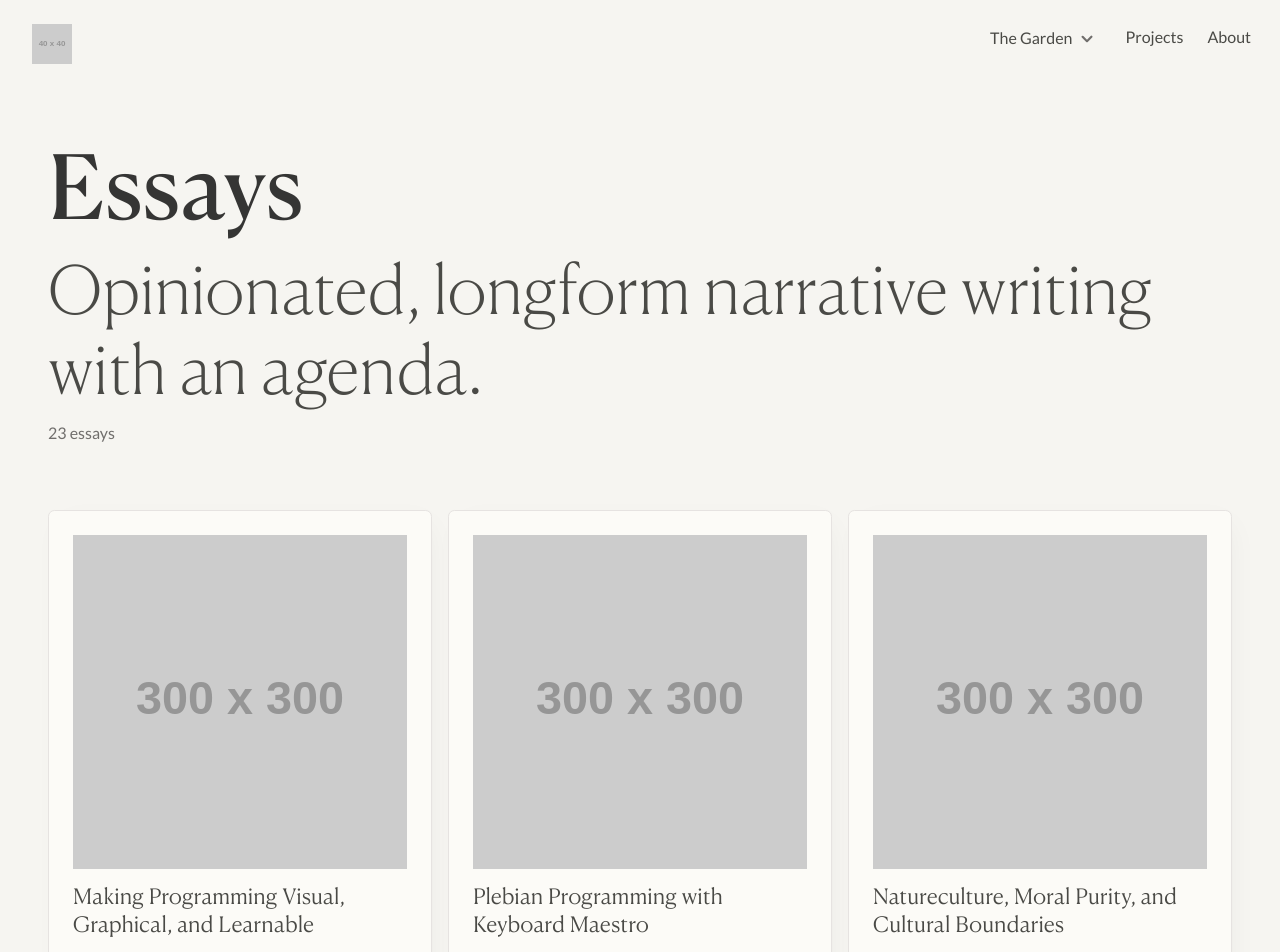
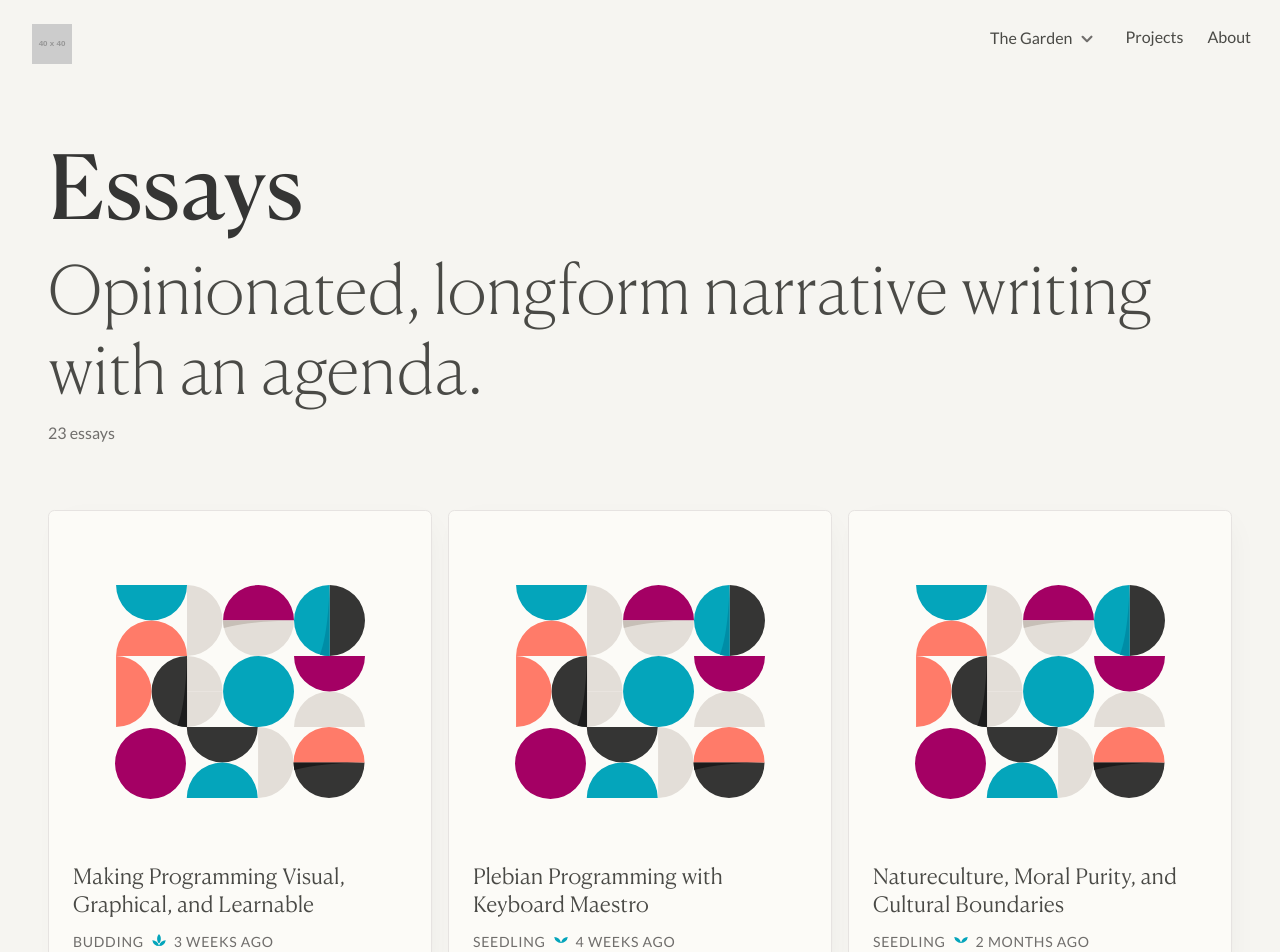
Before and after one commit to MaggieAppleton/maggieappleton.com-V2, a Next.js app: page /essays in a window 1280 px wide. Shown: the top 952 px of the page. Built offline with nearby package versions, Linux system fonts and the light colour scheme.

Commit message:
pattern a placeholder image

```diff
--- a/components/Footer.js
+++ b/components/Footer.js
@@ -9,13 +9,13 @@ export default function Footer() {
             <FooterContent>
                 <SmallCaps>Stuff, yeah?</SmallCaps>
                 <p>Want to stay up to date?</p>
-                {/* <p>RSS Feed</p>
+                <p>RSS Feed</p>
                 <p>Changelog</p>
                 <p>Now</p>
                 <p>Start Here</p>
                 <p>Social links</p>
                 <p>Library</p>
-                <p>Newsletter signup</p> */}
+                <p>Newsletter signup</p>
             </FooterContent>
         </StyledFooter>
     );
--- a/components/cards/EssayCard.js
+++ b/components/cards/EssayCard.js
@@ -4,6 +4,7 @@ import styled from "styled-components";
 import GrowthIcon from "../icons/GrowthIcon";
 import { motion } from "framer-motion";
 import { RelativeDate } from "../templates/Dates";
+import PatternA from "../visuals/PatternA";
 
 export default function EssayCard({
     slug,
@@ -27,9 +28,10 @@ export default function EssayCard({
                             layout="responsive"
                         />
                     ) : (
-                        <img
-                            src="https://via.placeholder.com/300x300"
-                            alt={title}
+                        <PatternA
+                            width="250"
+                            height="250"
+                            style={{ margin: "2rem auto" }}
                         />
                     )}
                     <h3>{title}</h3>
--- a/components/templates/Dates.js
+++ b/components/templates/Dates.js
@@ -6,7 +6,7 @@ export default function Dates({ startDate, updated }) {
 
     if (relativeStart === relativeUpdated || relativeUpdated > 18) {
         return (
-            <StyledDates className="metadata">
+            <StyledDates>
                 <span>
                     Planted <RelativeDate postDate={updated} />
                 </span>
@@ -14,7 +14,7 @@ export default function Dates({ startDate, updated }) {
         );
     } else {
         return (
-            <StyledDates className="metadata">
+            <StyledDates>
                 {startDate && (
                     <span>
                         Planted <RelativeDate postDate={startDate} />
@@ -35,6 +35,14 @@ const StyledDates = styled.div`
     display: flex;
     flex-direction: column;
     text-align: right;
+    span {
+        display: inline-block;
+        font-family: var(--font-sans);
+        font-size: var(--font-size-sm);
+        color: var(--color-gray-600);
+        letter-spacing: 0.01em;
+        font-weight: 400;
+    }
 `;
 
 function roundDatesToMonth(postDate) {
--- /dev/null
+++ b/components/visuals/PatternA.js
@@ -0,0 +1,101 @@
+import * as React from "react";
+
+function PatternA(props) {
+    return (
+        <svg viewBox="0 0 472.01 404.13" {...props}>
+            <defs>
+                <style>
+                    {
+                        ".prefix__cls-1{fill:#04a4ba}.prefix__cls-2{fill:#ff7b69}.prefix__cls-3{fill:#353534}.prefix__cls-4{fill:#e3ded8}.prefix__cls-5{fill:#a40064}.prefix__cls-6{fill:#1c1c1c}"
+                    }
+                </style>
+            </defs>
+            <g id="prefix__Layer_2" data-name="Layer 2">
+                <g id="prefix__Layer_1-2" data-name="Layer 1">
+                    <path
+                        className="prefix__cls-1"
+                        d="M69 67.12a67 67 0 01-67-67h67zM136 .12a67 67 0 01-67 67v-67z"
+                    />
+                    <path
+                        className="prefix__cls-2"
+                        d="M2 134.12a67 67 0 0167-67v67zM69 67.12a67 67 0 0167 67H69z"
+                    />
+                    <path
+                        className="prefix__cls-3"
+                        d="M69 201.12a67 67 0 0067 67v-134a67 67 0 00-67 67zM202.5 335.12a67 67 0 01-67-67h67zM269.5 268.12a67 67 0 01-67 67v-67z"
+                    />
+                    <path
+                        className="prefix__cls-1"
+                        d="M135.49 402.12a67 67 0 0167-67v67zM202.49 335.12a67 67 0 0167 67h-67z"
+                    />
+                    <path
+                        className="prefix__cls-4"
+                        d="M405 201.12a67 67 0 0167 67h-67zM338 268.12a67 67 0 0167-67v67z"
+                    />
+                    <path
+                        className="prefix__cls-5"
+                        d="M472 134.12a67 67 0 01-67 67v-67zM405 201.12a67 67 0 01-67-67h67z"
+                    />
+                    <path
+                        className="prefix__cls-4"
+                        d="M203 67.12a67 67 0 01-67 67v-67zM136 .12a67 67 0 0167 67h-67zM337.14 335a67 67 0 01-67 67v-67zM270.14 268a67 67 0 0167 67h-67zM203.14 201a67 67 0 01-67 67v-67z"
+                    />
+                    <path
+                        className="prefix__cls-4"
+                        d="M136.14 134a67 67 0 0167 67h-67z"
+                    />
+                    <path
+                        className="prefix__cls-5"
+                        d="M204 67.12a67 67 0 0167-67v67zM271 .12a67 67 0 0167 67h-67z"
+                    />
+                    <path
+                        className="prefix__cls-4"
+                        d="M271 134.13a67 67 0 01-67-67h67zM338 67.13a67 67 0 01-67 67v-67z"
+                    />
+                    <path
+                        className="prefix__cls-5"
+                        d="M67 404.13a67 67 0 01-67-67h67zM0 337.13a67 67 0 0167-67v67zM134 337.12a67 67 0 01-67 67v-67zM67 270.12a67 67 0 0167 67H67z"
+                    />
+                    <path
+                        className="prefix__cls-1"
+                        d="M271 268.12a67 67 0 01-67-67h67zM204 201.12a67 67 0 0167-67v67zM338 201.12a67 67 0 01-67 67v-67zM271 134.12a67 67 0 0167 67h-67z"
+                    />
+                    <path
+                        className="prefix__cls-3"
+                        d="M472 67a67 67 0 01-67 67V67zM405 0a67 67 0 0167 67h-67zM404.14 402.12a67 67 0 01-67-67h67zM471.14 335.12a67 67 0 01-67 67v-67z"
+                    />
+                    <path
+                        className="prefix__cls-1"
+                        d="M338 67.13a67 67 0 0067 67V.13a67 67 0 00-67 67z"
+                    />
+                    <path
+                        className="prefix__cls-6"
+                        d="M117.86 265.62a67.4 67.4 0 0018 2.5l.17-.07V138.66c-1.55 46.62-6.46 98.04-18.17 126.96z"
+                    />
+                    <path
+                        className="prefix__cls-2"
+                        d="M337.14 335.12a67 67 0 0167-67v67zM404.14 268.12a67 67 0 0167 67h-67z"
+                    />
+                    <path
+                        className="prefix__cls-6"
+                        d="M404.21 335.12h66.93c-52.23.47-97.35 4.95-132.45 14a67.52 67.52 0 01-1.48-14z"
+                    />
+                    <path
+                        d="M386.86 131.5a67.4 67.4 0 0018 2.5l.17-.07V4.54c-1.55 46.62-6.46 98.04-18.17 126.96z"
+                        fill="#008da6"
+                    />
+                    <path
+                        className="prefix__cls-2"
+                        d="M69 201.12a67 67 0 01-67 67v-67zM2 134.12a67 67 0 0167 67H2z"
+                    />
+                    <path
+                        d="M271 67h66.93c-52.22.47-97.35 5-132.45 14A67.52 67.52 0 01204 67z"
+                        fill="#c7bfb7"
+                    />
+                </g>
+            </g>
+        </svg>
+    );
+}
+
+export default PatternA;
--- a/posts/essays/learnable-programming.mdx
+++ b/posts/essays/learnable-programming.mdx
@@ -9,9 +9,7 @@ growthStage: "Budding"
 
 <IntroParagraph>
 
-Nearly every computer programme created in the last 68 years was made by typing linear characters into a text editor.
-
-<a href="https://en.wikipedia.org/wiki/ASCII"> ASCII</a> symbols arranged from left
+Nearly every computer programme created in the last 68 years was made by typing linear characters into a text editor. <a href="https://en.wikipedia.org/wiki/ASCII"> ASCII</a> symbols arranged from left
 to right, top to bottom, are the universal medium of code.
 
 </IntroParagraph>
@@ -116,9 +114,7 @@ These environments tend to look something like this:
 
 </TwoColumn>
 
-<h6 style="text-align: center;">
-    Interfaces from Repl.it, Codesandbox, freeCodeCamp, and Khan Academy
-</h6>
+<h6>Interfaces from Repl.it, Codesandbox, freeCodeCamp, and Khan Academy</h6>
 
 They're your standard column-based "live coding" interfaces popular across the industry. You write code into one section, and hopefully get the output you expected in another. Syntax is abstracted away from the elements it affects.
 
```
Also changed, not shown: pages/index.js (+4 -4 lines).
